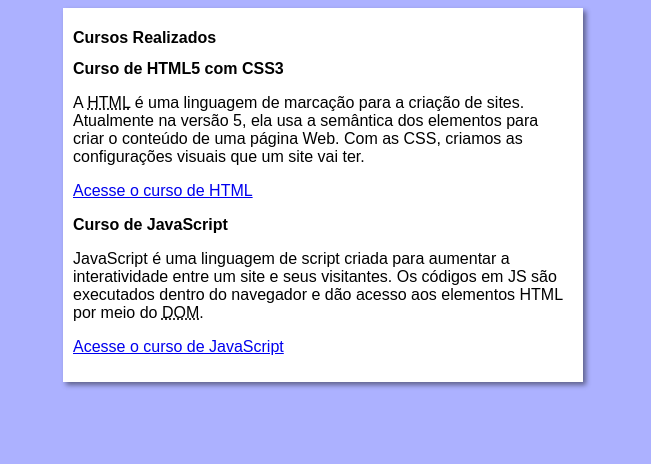
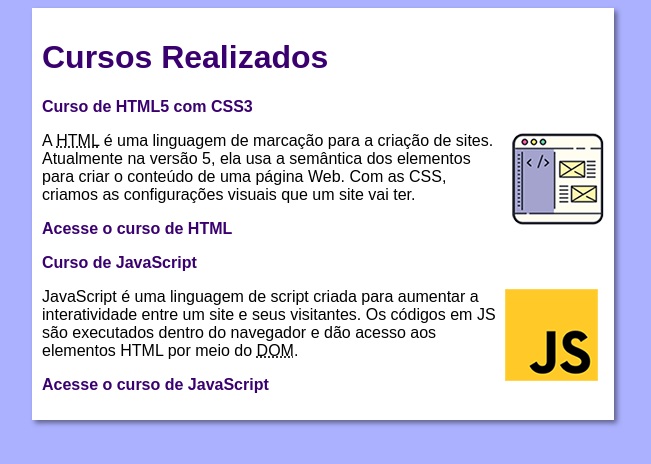
Before and after one commit to BrunodevOliveira/projeto-site, a plain HTML site: page index.html in a window 1280 px wide. Shown: the whole page, without its empty margins (317-968 px from the left). Drawn offline with Linux system fonts and the light colour scheme.

Commit message:
paginas de html e js prontas

```diff
--- a/estilos/style.css
+++ b/estilos/style.css
@@ -10,8 +10,30 @@ body{
 
 main{
     background-color: white;
-    width: 500px;
+    width: 562px;
     margin: auto;
     padding: 10px;
     box-shadow: 3px 3px 5px rgba(0, 0, 0, 0.452);
 }
+
+h1{
+    font-size: 2em;
+    color: rgb(58, 0, 112);
+}
+h2{
+    color: rgb(58, 0, 112);
+}
+
+img.lado{
+    float: right;
+}
+
+a{
+    text-decoration: none;
+    font-weight: bold;
+    color: rgb(58, 0, 112);;
+}
+a:hover{
+    text-decoration: underline;
+    color: rgb(26, 26, 255);
+}
--- a/index.html
+++ b/index.html
@@ -14,13 +14,15 @@
         </head>
         <article>
             <h2>Curso de HTML5 com CSS3</h2>
+            <img class="lado" src="imagens/curso-html-css.png" alt="curso html e css">
             <p>A <abbr title="Hyper Text Markup Language">HTML</abbr> é uma linguagem de marcação para a criação de sites. Atualmente na versão 5, ela usa a semântica dos elementos para criar o conteúdo de uma página Web. Com as CSS, criamos as configurações visuais que um site vai ter.</p>
             <p><a href="curso-html.html">Acesse o curso de HTML</a></p>
         </article>
         <article>
             <h2>Curso de JavaScript</h2>
+            <img class="lado" src="imagens/curso-javascript.png" alt="curso javascript">
             <p>JavaScript é uma linguagem de script criada para aumentar a interatividade entre um site e seus visitantes. Os códigos em JS são executados dentro do navegador e dão acesso aos elementos HTML por meio do <abbr title="Document Object Model">DOM</abbr>. </p>
-            <p><a href="#">Acesse o curso de JavaScript</a></p>
+            <p><a href="curso-js.html">Acesse o curso de JavaScript</a></p>
         </article>
     </main>
 </body>
```
Also changed, not shown: curso-html.html (+11 -4 lines), curso-js.html (+11 -4 lines).
